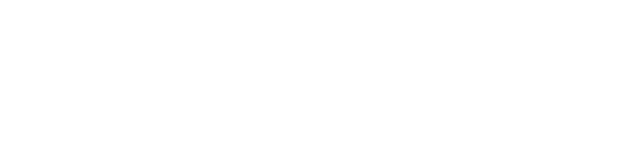
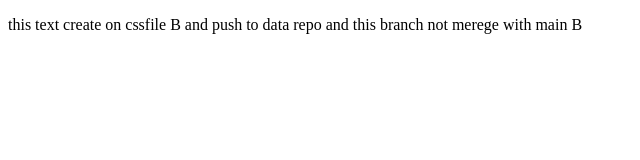
Before and after one commit to badheisenberg/data, a plain HTML site: page index.html in a window 1280 px wide. Shown: the whole page, without its empty margins (0-640 px from the left). Drawn offline with Linux system fonts and the light colour scheme.

Commit message:
add p tag in index on cssfile B and this branch not merge with main B

```diff
--- a/index.html
+++ b/index.html
@@ -7,6 +7,6 @@
     <title>Document</title>
 </head>
 <body>
-
+    <p>this text create on cssfile B and push to data repo and this branch not merege with main B</p>
 </body>
 </html>
```
